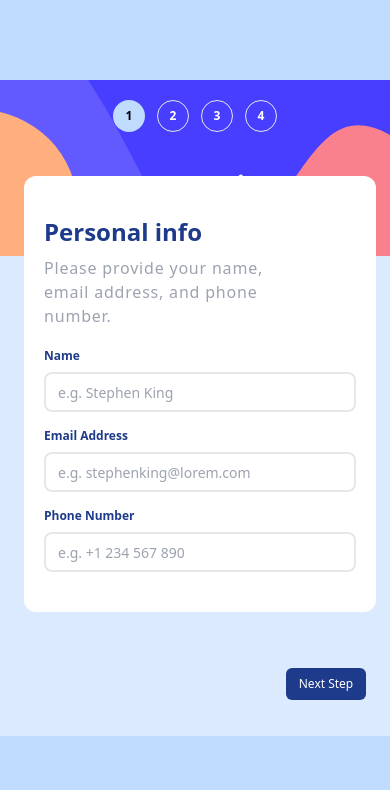
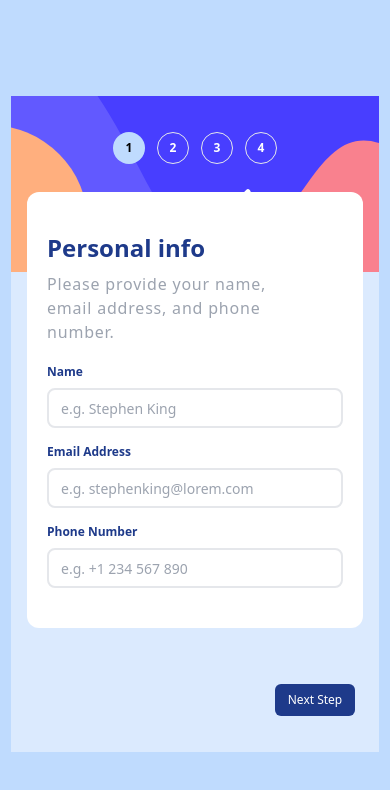
Before and after one commit to metatony/web-development, a plain HTML site: page Multi step form/index.html in a window 390 px wide. Drawn offline with nearby package versions, Linux system fonts and the light colour scheme.

Commit message:
mobile responsive

```diff
--- a/Multi step form/index.html
+++ b/Multi step form/index.html
@@ -12,9 +12,9 @@
 <body class="bg-blue-200">
 
     <!--DESKTOP VIEW-->
-    <div class=" hidden md:container md:mt-20 md:flex md:justify-center">
+    <div class=" hidden md:container md:mt-20 md:flex md:justify-center md:mx-auto">
         <div class=" card flex bg-white rounded-lg w-fit">
-            <div class="blue-card flex flex-col bg-red-600 w-64 pl-6 pt-10 rounded-lg m-2 bg-[url('images/bg-sidebar-desktop.svg')]">
+            <div class="blue-card flex flex-col bg-red-300 w-64 pl-6 pt-10 rounded-lg m-2 bg-[url('images/bg-sidebar-desktop.svg')]">
 
                 <div class=" flex flex-col justify-between h-52">
                     <div class="section flex gap-3">
@@ -97,9 +97,9 @@
 
     <!--MOBILE VIEW-->
 
-    <div class="mobile flex justify-center mt-20 md:hidden">
-        <div class="card  bg-blue-100 h-[41rem] w-[25rem]  relative">
-            <div class=" flex gap-3 justify-center pt-5 w-auto h-44 bg-[url('images/bg-sidebar-mobile.svg')] bg-cover relative">
+    <div class="mobile flex justify-center mx-auto mt-24  md:hidden  ">
+        <div class="card bg-blue-100 h-[41rem] w-[23rem] relative">
+            <div class=" flex gap-3 justify-center pt-9 w-auto h-44 bg-[url('images/bg-sidebar-mobile.svg')] bg-cover relative">
 
                 <div class=" flex rounded-full h-8 w-8 justify-center items-center bg-blue-200">
                     <p class="text-xs font-bold  ">1</p>
@@ -116,9 +116,9 @@
                     <p class="text-xs text-white font-bold  ">4</p>
                 </div>
 
-            </div>
+            </div>                        <!--MOBILE FORM-->
 
-            <div class=" form-container pt-10 bg-white w-[22rem] pb-10 px-5 rounded-xl mx-6 absolute top-24 ">
+            <div class=" form-container pt-10 bg-white w-[21rem] pb-10 px-5 rounded-xl absolute top-24 left-4">
                 <h4 class="text-2xl font-bold text-blue-900 ">Personal info</h4>
                 <p class="text-md tracking-wider mt-2 mb-5 text-gray-400 w-64">Please provide your name, email address, and
                     phone number.</p>
@@ -137,6 +137,9 @@
 
             </div>
 
+
+
+
             <div class="button mt-24 mb-8 absolute bottom-1 right-6">
                 <button class="bg-blue-900 w-20 text-xs text-white p-2 rounded-md">Next Step</button>
             </div>
```
